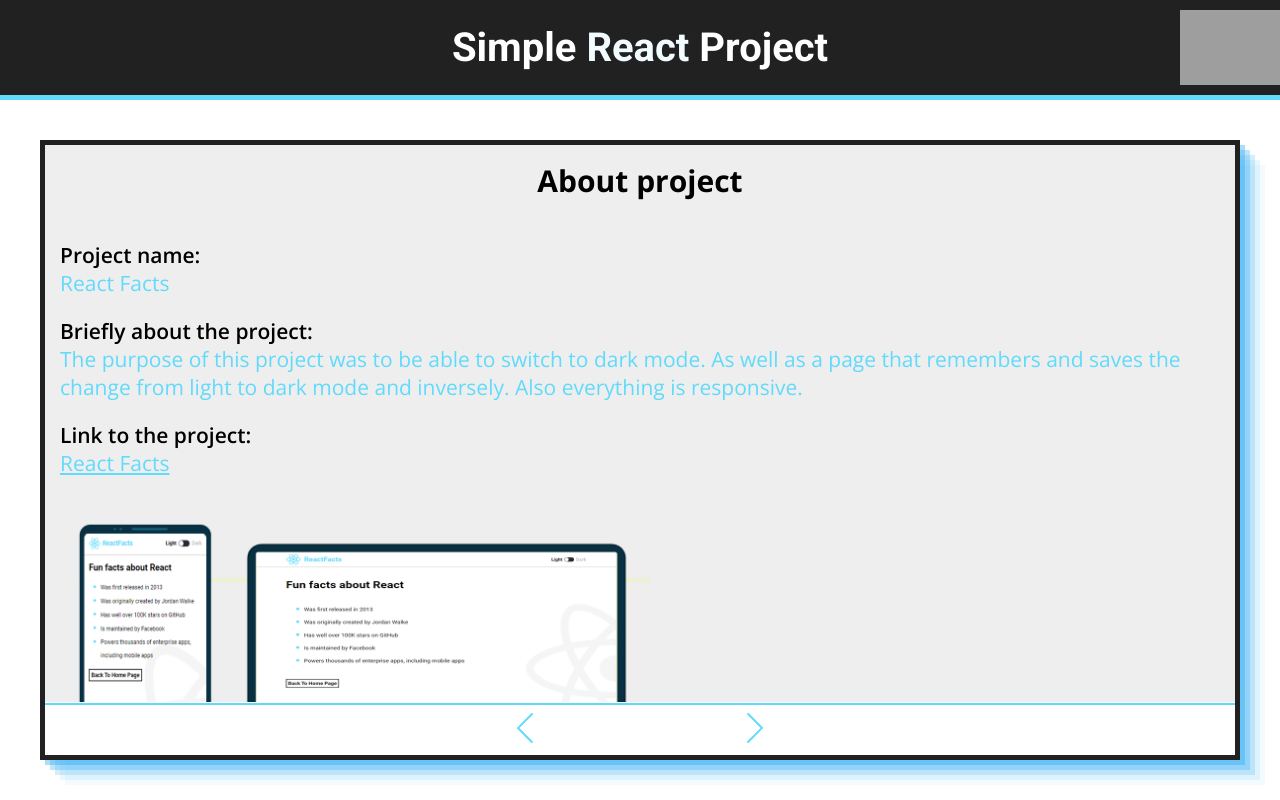
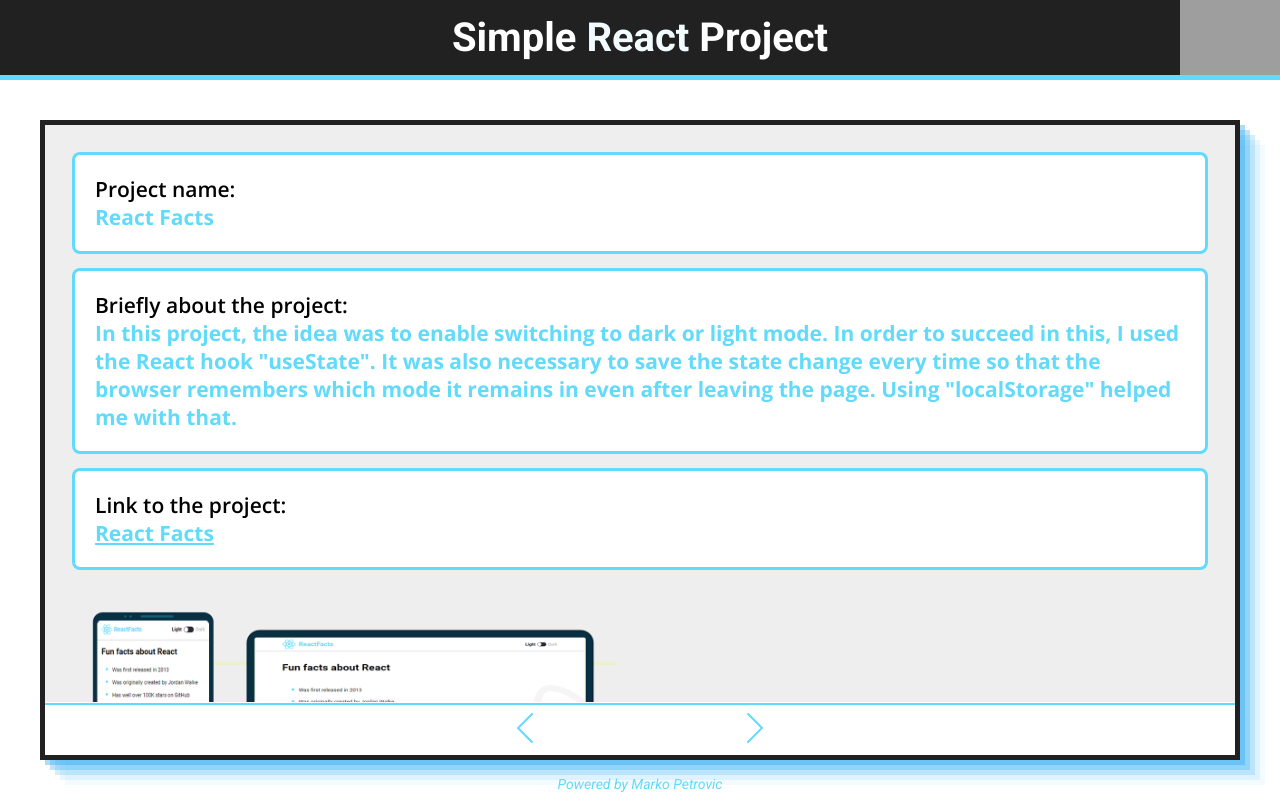
Before and after one commit to Marex-cpu/SimpleReactProjects, a React (Create React App) app: page / in a window 1280 px wide. Built offline with nearby package versions, Linux system fonts and the light colour scheme; grey boxes are pictures that could not be loaded.

Commit message:
improve app

```diff
--- a/src/components/Project.js
+++ b/src/components/Project.js
@@ -6,7 +6,6 @@ import "../css/Project.css";
 function Project({ projectData, currentIndex }) {
   return (
     <div className='projectWrapper'>
-      <h2 className='aboutProject'>About project</h2>
       <p className='projectName'>
         Project name: <br />{" "}
         <span>{projectData[currentIndex].projectName}</span>{" "}
--- a/src/css/Calcluator.css
+++ b/src/css/Calcluator.css
@@ -3,12 +3,13 @@
   height: 100vh;
   background: linear-gradient(to right, #00aaff, #00ff6c);
   font-family: "Open Sans", sans-serif;
+  overflow-y: auto;
+  padding: 7rem 0;
 }
 
 .calculatorGrid {
   display: grid;
   justify-content: center;
-  padding-top: 5rem;
   grid-template-columns: repeat(4, 8.5rem);
   grid-template-rows: minmax(8rem, auto) repeat(5, 8.5rem);
 }
@@ -60,3 +61,20 @@
   overflow-wrap: break-word;
   text-align: right;
 }
+
+/* responsive for Mobile M format */
+@media screen and (max-width: 375px) {
+  .calculatorGrid {
+    grid-template-columns: repeat(4, 6rem);
+    grid-template-rows: minmax(6.5rem, auto) repeat(5, 6rem);
+  }
+  .calculatorGrid > button {
+    font-size: 1.8rem;
+  }
+  .output .prevOpernad {
+    font-size: 1.2rem;
+  }
+  .output .currOperand {
+    font-size: 2rem;
+  }
+}
--- a/src/css/Header.css
+++ b/src/css/Header.css
@@ -2,7 +2,7 @@
   display: grid;
   place-items: center;
   width: 100%;
-  height: 10rem;
+  height: 8rem;
   position: relative;
   border-bottom: 5px solid #61dafb;
   background-color: #212121;
--- a/src/css/Home.css
+++ b/src/css/Home.css
@@ -1,3 +1,16 @@
-body {
-  /* background-color: red; */
+.container {
+  width: 100vw;
+  height: 100vh;
+  overflow-y: hidden;
+  position: relative;
 }
+
+.footer {
+  position: absolute;
+  bottom: 0;
+  left: 50%;
+  transform: translate(-50%, -50%);
+  font-style: italic;
+  color: #61dafb;
+  font-size: 1.4rem;
+}
--- a/src/css/Main.css
+++ b/src/css/Main.css
@@ -1,6 +1,6 @@
 .wrapper {
   width: 100%;
-  height: calc(100vh - 10rem);
+  height: calc(100vh - 8rem);
   padding: 4rem;
 }
 
--- a/src/css/Project.css
+++ b/src/css/Project.css
@@ -4,55 +4,63 @@
   width: 100%;
   height: calc(100% - 5.3rem);
   background-color: #eee;
-  padding: 1.5rem;
+  padding: 3rem;
   font-family: "Open Sans", sans-serif;
   overflow-y: auto;
 }
-
-.projectWrapper .aboutProject {
-  text-align: center;
-  font-size: 3rem;
-  margin-bottom: 4rem;
+/* styled scrollbar */
+.projectWrapper::-webkit-scrollbar {
+  width: 5px;
+}
+.projectWrapper::-webkit-scrollbar-track {
+  box-shadow: inset 0 0 5px #fff;
+  border-radius: 5px;
+}
+.projectWrapper::-webkit-scrollbar-thumb {
+  background: #61dafb;
+  border-radius: 5px;
+}
+.projectWrapper::-webkit-scrollbar-thumb:hover {
+  background: #2dc9f4;
 }
 
 .projectWrapper .projectName,
 .infoProject,
 .linkToProject {
+  background-color: #fff;
+  padding: 2rem;
+  border-radius: 5px;
   margin-bottom: 2rem;
   font-weight: 600;
   font-size: 2.1rem;
+  box-shadow: #61dafb 0px 0px 0px 3px;
 }
-
 .projectWrapper .projectName span {
   color: #61dafb;
-  font-weight: normal;
+  font-weight: bold;
 }
 
 .projectWrapper .infoProject span {
-  font-weight: normal;
+  font-weight: bold;
   color: #61dafb;
 }
 
 .linkToProject > .linkBtn {
   color: #61dafb;
   transition: color 300ms;
-  font-weight: normal;
+  font-weight: bold;
 }
 .linkToProject > .linkBtn:hover {
   color: #2dc9f4;
 }
 
 .projectWrapper .imgProject {
-  max-width: 60rem;
-  max-height: 60rem;
+  max-width: 55rem;
+  max-height: 55rem;
 }
 
 /* responsive */
 @media screen and (max-width: 768px) {
-  .projectWrapper .aboutProject {
-    font-size: 2.5rem;
-    margin-bottom: 2rem;
-  }
   .projectWrapper .projectName,
   .infoProject,
   .linkToProject {
@@ -66,9 +74,6 @@
 }
 
 @media screen and (max-width: 525px) {
-  .projectWrapper .aboutProject {
-    font-size: 2.2rem;
-  }
   .projectWrapper .projectName,
   .infoProject,
   .linkToProject {
--- a/src/css/ReactFacts.css
+++ b/src/css/ReactFacts.css
@@ -1,4 +1,4 @@
-.container {
+.containerReactFacts {
   display: flex;
   flex-direction: column;
   width: 100%;
--- a/src/css/TenziesApp.css
+++ b/src/css/TenziesApp.css
@@ -6,6 +6,7 @@
   width: 100vw;
   height: 100vh;
   padding: 10rem;
+  overflow-y: auto;
 }
 
 .tenzeieWrapper {
--- a/src/pages/Home.js
+++ b/src/pages/Home.js
@@ -5,9 +5,10 @@ import "../css/Home.css";
 
 function Home() {
   return (
-    <div>
+    <div className='container'>
       <Header />
       <Main />
+      <footer className='footer'>Powered by Marko Petrovic</footer>
     </div>
   );
 }
--- a/src/pages/ReactFacts.js
+++ b/src/pages/ReactFacts.js
@@ -21,7 +21,7 @@ function ReactFacts() {
   }
 
   return (
-    <div className='container'>
+    <div className='containerReactFacts'>
       <NavReactFacts darkMode={darkMode} toggleDarkMode={toggleDarkMode} />
       <MainReactFacts darkMode={darkMode} />
     </div>
--- a/src/projectData.js
+++ b/src/projectData.js
@@ -3,7 +3,7 @@ export default [
     id: 1,
     projectName: "React Facts",
     projectInfo:
-      "The purpose of this project was to be able to switch to dark mode. As well as a page that remembers and saves the change from light to dark mode and inversely. Also everything is responsive.",
+      ' In this project, the idea was to enable switching to dark or light mode. In order to succeed in this, I used the React hook "useState". It was also necessary to save the state change every time so that the browser remembers which mode it remains in even after leaving the page. Using "localStorage" helped me with that.',
     projectLink: "/react-facts",
     textLink: "React Facts",
     projectImg: "images/project1.png",
@@ -12,7 +12,7 @@ export default [
     id: 2,
     projectName: "Notes Clone",
     projectInfo:
-      "As the name suggests, this is a simplified clone of Notes. The goal was to work out the logic of adding a new note and deleting it. A search bar has also been created, it allows you to type a word and find the required text based on it.",
+      'As the name suggests, this is a simplified clone of Notes. The goal was to work out the logic of adding a new note and deleting it. A search bar has also been created, it allows you to type a word and find the required text based on it. I added that when deleting a note, a modal opens that warns us and asks if we are sure we want to perform that action. And in this project I used "localStorage", this time together with "useEffect" hook, in order to update and remember every change, every note added and deleted.',
     projectLink: "/notes-clone",
     textLink: "Notes Clone",
     projectImg: "images/project2.png",
```
